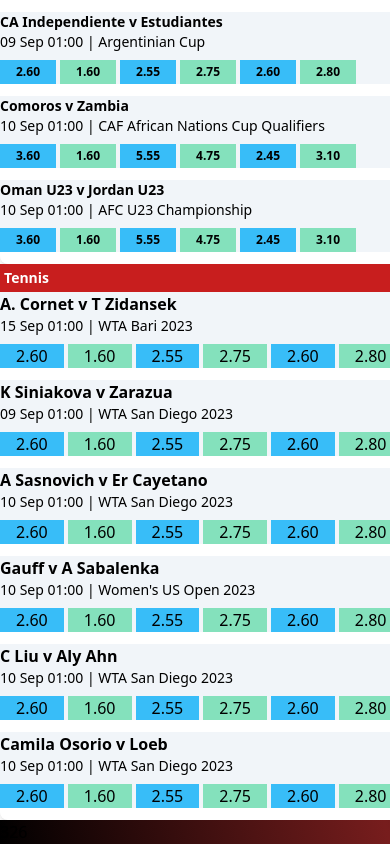
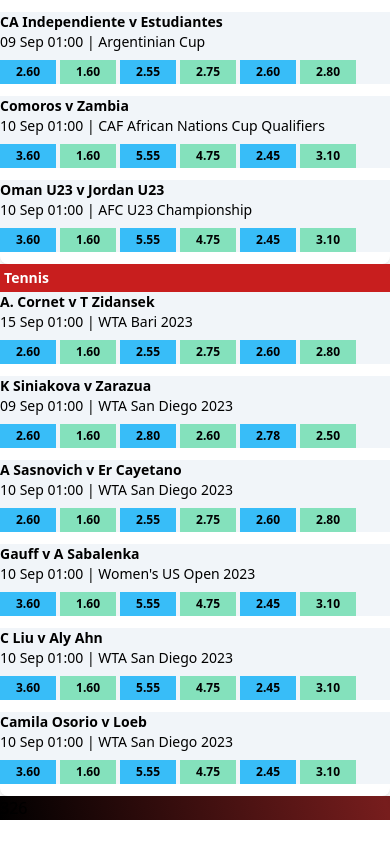
Before and after one commit to rajat-jain007/react-gaming-luna274, a React (Vite) app: page / in a window 390 px wide. Shown: the part 776-1620 px from the top of the page. After the commit the page ends 1596 px from the top, so only its background shows below. Built offline with nearby package versions, Linux system fonts and the light colour scheme; what tw-elements would draw is missing.

Commit message:
Optimized MobileViewScoreBoard component

```diff
--- a/src/components/MobileViewScoreboard.jsx
+++ b/src/components/MobileViewScoreboard.jsx
@@ -1,5 +1,5 @@
 import React from "react";
-import { cricketScore, soccerScore } from "./Links";
+import { cricketScore, soccerScore, tennisScore } from "./ScoreLinks.jsx";
 
 function MobileViewScoreboard() {
   return (
@@ -103,113 +103,45 @@
           <div className="text-white bg-red-700 text-sm font-semibold p-1">
             Tennis
           </div>
-          <div className="text-black bg-slate-100 flex flex-col text-base font-semibold ">
-            A. Cornet v T Zidansek
-            <span className="text-sm font-normal">
-              15 Sep 01:00 | WTA Bari 2023
+          {tennisScore.map((link) => {
+            const { match, placeTime } = link;
+            return (
+              <>
+                <div className="text-black bg-slate-100 flex flex-col text-sm font-semibold w-full">
+                  {match}
+                  <span className="text-sm font-normal truncate">
+                    {placeTime}
                   </span>
                 </div>
 
-          <div className="flex grid-cols-6 bg-slate-100 gap-1 w-full mb-3  ">
-            <div className="grid-cols-1  bg-sky-400 px-4 mt-2 ">2.60</div>
-            <div className="grid-cols-1  bg-green-300 px-4 mt-2 ">1.60</div>
-
-            <div className="grid-cols-1  bg-sky-400 px-4 mt-2 ">2.55</div>
-            <div className="grid-cols-1  bg-green-300 px-4 mt-2 ">2.75</div>
-
-            <div className="grid-cols-1  bg-sky-400 px-4 mt-2 ">2.60</div>
-            <div className="grid-cols-1  bg-green-300 px-4 mt-2 ">2.80</div>
+                {link.score.map((scoreLink) => {
+                  const { one, two, three, four, five, six } = scoreLink;
+                  return (
+                    <div className="flex grid-cols-6 bg-slate-100 gap-1 mb-3 text-xs font-semibold ">
+                      <div className="grid-cols-1  bg-sky-400 px-4 mt-2 py-1">
+                        {one}
                       </div>
-
-          <div className="text-black bg-slate-100 flex flex-col text-base font-semibold ">
-            K Siniakova v Zarazua
-            <span className="text-sm font-normal">
-              09 Sep 01:00 | WTA San Diego 2023
-            </span>
+                      <div className="grid-cols-1  bg-green-300 px-4 mt-2 py-1">
+                        {two}
                       </div>
-
-          <div className="flex grid-cols-6 bg-slate-100 gap-1 w-full mb-3  ">
-            <div className="grid-cols-1  bg-sky-400 px-4 mt-2 ">2.60</div>
-            <div className="grid-cols-1  bg-green-300 px-4 mt-2 ">1.60</div>
-
-            <div className="grid-cols-1  bg-sky-400 px-4 mt-2 ">2.55</div>
-            <div className="grid-cols-1  bg-green-300 px-4 mt-2 ">2.75</div>
-
-            <div className="grid-cols-1  bg-sky-400 px-4 mt-2 ">2.60</div>
-            <div className="grid-cols-1  bg-green-300 px-4 mt-2 ">2.80</div>
+                      <div className="grid-cols-1  bg-sky-400 px-4 mt-2 py-1">
+                        {three}
                       </div>
-
-          <div className="text-black bg-slate-100 flex flex-col text-base font-semibold ">
-            A Sasnovich v Er Cayetano
-            <span className="text-sm font-normal">
-              10 Sep 01:00 | WTA San Diego 2023
-            </span>
+                      <div className="grid-cols-1  bg-green-300 px-4 mt-2 py-1">
+                        {four}
                       </div>
-
-          <div className="flex grid-cols-6 bg-slate-100 gap-1 w-full mb-3  ">
-            <div className="grid-cols-1  bg-sky-400 px-4 mt-2 ">2.60</div>
-            <div className="grid-cols-1  bg-green-300 px-4 mt-2 ">1.60</div>
-
-            <div className="grid-cols-1  bg-sky-400 px-4 mt-2 ">2.55</div>
-            <div className="grid-cols-1  bg-green-300 px-4 mt-2 ">2.75</div>
-
-            <div className="grid-cols-1  bg-sky-400 px-4 mt-2 ">2.60</div>
-            <div className="grid-cols-1  bg-green-300 px-4 mt-2 ">2.80</div>
+                      <div className="grid-cols-1  bg-sky-400 px-4 mt-2 py-1">
+                        {five}
                       </div>
-
-          <div className="text-black bg-slate-100 flex flex-col text-base font-semibold ">
-            Gauff v A Sabalenka
-            <span className="text-sm font-normal">
-              10 Sep 01:00 | Women's US Open 2023
-            </span>
+                      <div className="grid-cols-1  bg-green-300 px-4 mt-2 py-1">
+                        {six}
                       </div>
-
-          <div className="flex grid-cols-6 bg-slate-100 gap-1 w-full mb-3  ">
-            <div className="grid-cols-1  bg-sky-400 px-4 mt-2 ">2.60</div>
-            <div className="grid-cols-1  bg-green-300 px-4 mt-2 ">1.60</div>
-
-            <div className="grid-cols-1  bg-sky-400 px-4 mt-2 ">2.55</div>
-            <div className="grid-cols-1  bg-green-300 px-4 mt-2 ">2.75</div>
-
-            <div className="grid-cols-1  bg-sky-400 px-4 mt-2 ">2.60</div>
-            <div className="grid-cols-1  bg-green-300 px-4 mt-2 ">2.80</div>
                     </div>
-
-          <div className="text-black bg-slate-100 flex flex-col text-base font-semibold ">
-            C Liu v Aly Ahn
-            <span className="text-sm font-normal">
-              10 Sep 01:00 | WTA San Diego 2023
-            </span>
-          </div>
-
-          <div className="flex grid-cols-6 bg-slate-100 gap-1 w-full mb-3  ">
-            <div className="grid-cols-1  bg-sky-400 px-4 mt-2 ">2.60</div>
-            <div className="grid-cols-1  bg-green-300 px-4 mt-2 ">1.60</div>
-
-            <div className="grid-cols-1  bg-sky-400 px-4 mt-2 ">2.55</div>
-            <div className="grid-cols-1  bg-green-300 px-4 mt-2 ">2.75</div>
-
-            <div className="grid-cols-1  bg-sky-400 px-4 mt-2 ">2.60</div>
-            <div className="grid-cols-1  bg-green-300 px-4 mt-2 ">2.80</div>
-          </div>
-
-          <div className="text-black bg-slate-100 flex flex-col text-base font-semibold ">
-            Camila Osorio v Loeb
-            <span className="text-sm font-normal">
-              10 Sep 01:00 | WTA San Diego 2023
-            </span>
-          </div>
-
-          <div className="flex grid-cols-6 bg-slate-100 gap-1 w-full mb-3  ">
-            <div className="grid-cols-1  bg-sky-400 px-4 mt-2 ">2.60</div>
-            <div className="grid-cols-1  bg-green-300 px-4 mt-2 ">1.60</div>
-
-            <div className="grid-cols-1  bg-sky-400 px-4 mt-2 ">2.55</div>
-            <div className="grid-cols-1  bg-green-300 px-4 mt-2 ">2.75</div>
-
-            <div className="grid-cols-1  bg-sky-400 px-4 mt-2 ">2.60</div>
-            <div className="grid-cols-1  bg-green-300 px-4 mt-2 ">2.80</div>
-          </div>
+                  );
+                })}
+              </>
+            );
+          })}
         </div>
       </div>
       {326}
--- /dev/null
+++ b/src/components/ScoreLinks.jsx
@@ -0,0 +1,244 @@
+export const cricketScore = [
+  {
+    match: "South Africa V Australia",
+    placeTime: "10 Sep 01:00 | Women's Caribbean Premier League",
+
+    score: [
+      {
+        one: "2.60",
+        two: "1.60",
+        three: "2.55",
+        four: "2.75",
+        five: "2.60",
+        six: "2.80",
+      },
+    ],
+  },
+
+  {
+    match: "Guyana Warriors W v Trinbago Knight Riders W",
+    placeTime: "10 Sep 01:00 | Women's Caribbean Premier League",
+
+    score: [
+      {
+        one: "2.60",
+        two: "1.60",
+        three: "2.80",
+        four: "2.60",
+        five: "2.78",
+        six: "2.50",
+      },
+    ],
+  },
+
+  {
+    match: "Pakistan v India",
+    placeTime: "10 Sep 01:00 | Asia Cup",
+
+    score: [
+      {
+        one: "2.60",
+        two: "1.60",
+        three: "2.55",
+        four: "2.75",
+        five: "2.60",
+        six: "2.80",
+      },
+    ],
+  },
+
+  {
+    match: "England v New Zealand",
+    placeTime: "10 Sep 01:00 | One Day Internationals",
+
+    score: [
+      {
+        one: "3.60",
+        two: "1.60",
+        three: "5.55",
+        four: "4.75",
+        five: "2.45",
+        six: "3.10",
+      },
+    ],
+  },
+];
+
+export const soccerScore = [
+  {
+    match: "Oman U23 v Jordan U23",
+    placeTime: "10 Sep 01:00 | AFC U23 Championship",
+
+    score: [
+      {
+        one: "2.60",
+        two: "1.60",
+        three: "2.55",
+        four: "2.75",
+        five: "2.60",
+        six: "2.80",
+      },
+    ],
+  },
+
+  {
+    match: "Anderlecht (W) v SK Brann (W)",
+    placeTime: "22 Sep 01:00 | UEFA Women's Champions League",
+
+    score: [
+      {
+        one: "2.60",
+        two: "1.60",
+        three: "2.80",
+        four: "2.60",
+        five: "2.78",
+        six: "2.50",
+      },
+    ],
+  },
+
+  {
+    match: "CA Independiente v Estudiantes",
+    placeTime: "09 Sep 01:00 | Argentinian Cup",
+
+    score: [
+      {
+        one: "2.60",
+        two: "1.60",
+        three: "2.55",
+        four: "2.75",
+        five: "2.60",
+        six: "2.80",
+      },
+    ],
+  },
+
+  {
+    match: "Comoros v Zambia",
+    placeTime: " 10 Sep 01:00 | CAF African Nations Cup Qualifiers",
+
+    score: [
+      {
+        one: "3.60",
+        two: "1.60",
+        three: "5.55",
+        four: "4.75",
+        five: "2.45",
+        six: "3.10",
+      },
+    ],
+  },
+
+  {
+    match: " Oman U23 v Jordan U23",
+    placeTime: "10 Sep 01:00 | AFC U23 Championship",
+
+    score: [
+      {
+        one: "3.60",
+        two: "1.60",
+        three: "5.55",
+        four: "4.75",
+        five: "2.45",
+        six: "3.10",
+      },
+    ],
+  },
+];
+
+export const tennisScore = [
+  {
+    match: " A. Cornet v T Zidansek",
+    placeTime: "15 Sep 01:00 | WTA Bari 2023",
+
+    score: [
+      {
+        one: "2.60",
+        two: "1.60",
+        three: "2.55",
+        four: "2.75",
+        five: "2.60",
+        six: "2.80",
+      },
+    ],
+  },
+
+  {
+    match: "K Siniakova v Zarazua",
+    placeTime: "09 Sep 01:00 | WTA San Diego 2023",
+
+    score: [
+      {
+        one: "2.60",
+        two: "1.60",
+        three: "2.80",
+        four: "2.60",
+        five: "2.78",
+        six: "2.50",
+      },
+    ],
+  },
+
+  {
+    match: "A Sasnovich v Er Cayetano",
+    placeTime: " 10 Sep 01:00 | WTA San Diego 2023",
+
+    score: [
+      {
+        one: "2.60",
+        two: "1.60",
+        three: "2.55",
+        four: "2.75",
+        five: "2.60",
+        six: "2.80",
+      },
+    ],
+  },
+
+  {
+    match: "Gauff v A Sabalenka",
+    placeTime: "10 Sep 01:00 | Women's US Open 2023",
+
+    score: [
+      {
+        one: "3.60",
+        two: "1.60",
+        three: "5.55",
+        four: "4.75",
+        five: "2.45",
+        six: "3.10",
+      },
+    ],
+  },
+
+  {
+    match: "C Liu v Aly Ahn",
+    placeTime: "10 Sep 01:00 | WTA San Diego 2023",
+
+    score: [
+      {
+        one: "3.60",
+        two: "1.60",
+        three: "5.55",
+        four: "4.75",
+        five: "2.45",
+        six: "3.10",
+      },
+    ],
+  },
+  {
+    match: " Camila Osorio v Loeb",
+    placeTime: "10 Sep 01:00 | WTA San Diego 2023",
+
+    score: [
+      {
+        one: "3.60",
+        two: "1.60",
+        three: "5.55",
+        four: "4.75",
+        five: "2.45",
+        six: "3.10",
+      },
+    ],
+  },
+];
```
Also changed, not shown: src/components/Links.jsx (+0 -148 lines). Lines whose indentation alone changed are shown as unchanged.
